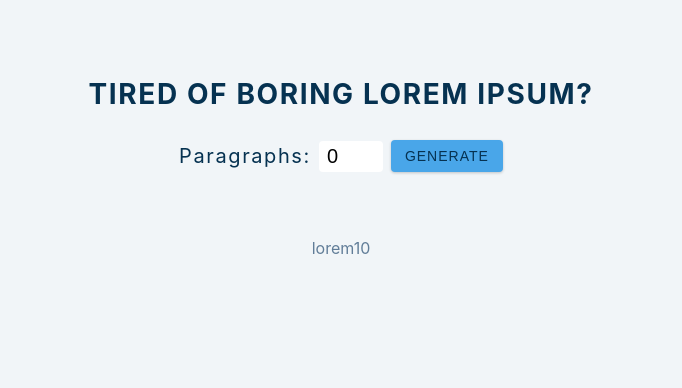
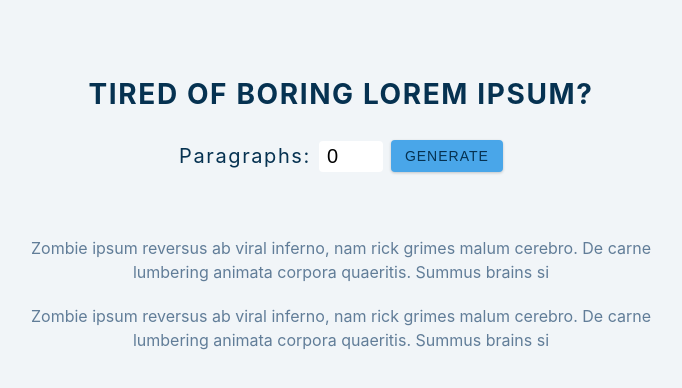
Before and after one commit to zainabturkmen/React-Projects, a React (Create React App) app in the folder react-projects-master/08-lorem-ipsum/setup/: page / in a window 1280 px wide. Shown: the top 388 px of the page, without its empty margins (299-981 px from the left). Built offline with nearby package versions, Linux system fonts and the light colour scheme; the HTML template or start-up script is replaced by a standard one.

Commit message:
lorem ipsum

```diff
--- a/react-projects-master/08-lorem-ipsum/setup/src/App.js
+++ b/react-projects-master/08-lorem-ipsum/setup/src/App.js
@@ -7,7 +7,7 @@ function App() {
 
   const handleSubmit = (e) => {
     e.preventDefault();
-    console.log("hello world");
+    setText(data)
   };
 
   return (
@@ -15,14 +15,27 @@ function App() {
       <h3>tired of boring lorem ipsum?</h3>
       <form className="lorem-form" onSubmit={handleSubmit}>
         <label htmlFor="amount">Paragraphs:</label>
-        <input type="number" name="amount" id="amount" value={count} onChange={(e)=> setCount(e.target.value)}/>
-        <button type="submit" className="btn">generate</button>
+        <input
+          type="number"
+          name="amount"
+          id="amount"
+          value={count}
+          onChange={(e) => setCount(e.target.value)}
+        />
+        <button type="submit" className="btn">
+          generate
+        </button>
       </form>
-       <article className="lorem-text">
-        <p>lorem10
-
+      <article className="lorem-text">
+        <p>
+          Zombie ipsum reversus ab viral inferno, nam rick grimes malum cerebro.
+          De carne lumbering animata corpora quaeritis. Summus brains si
         </p>
-       </article>
+        <p>
+          Zombie ipsum reversus ab viral inferno, nam rick grimes malum cerebro.
+          De carne lumbering animata corpora quaeritis. Summus brains si
+        </p>
+      </article>
     </section>
   );
 }
```
